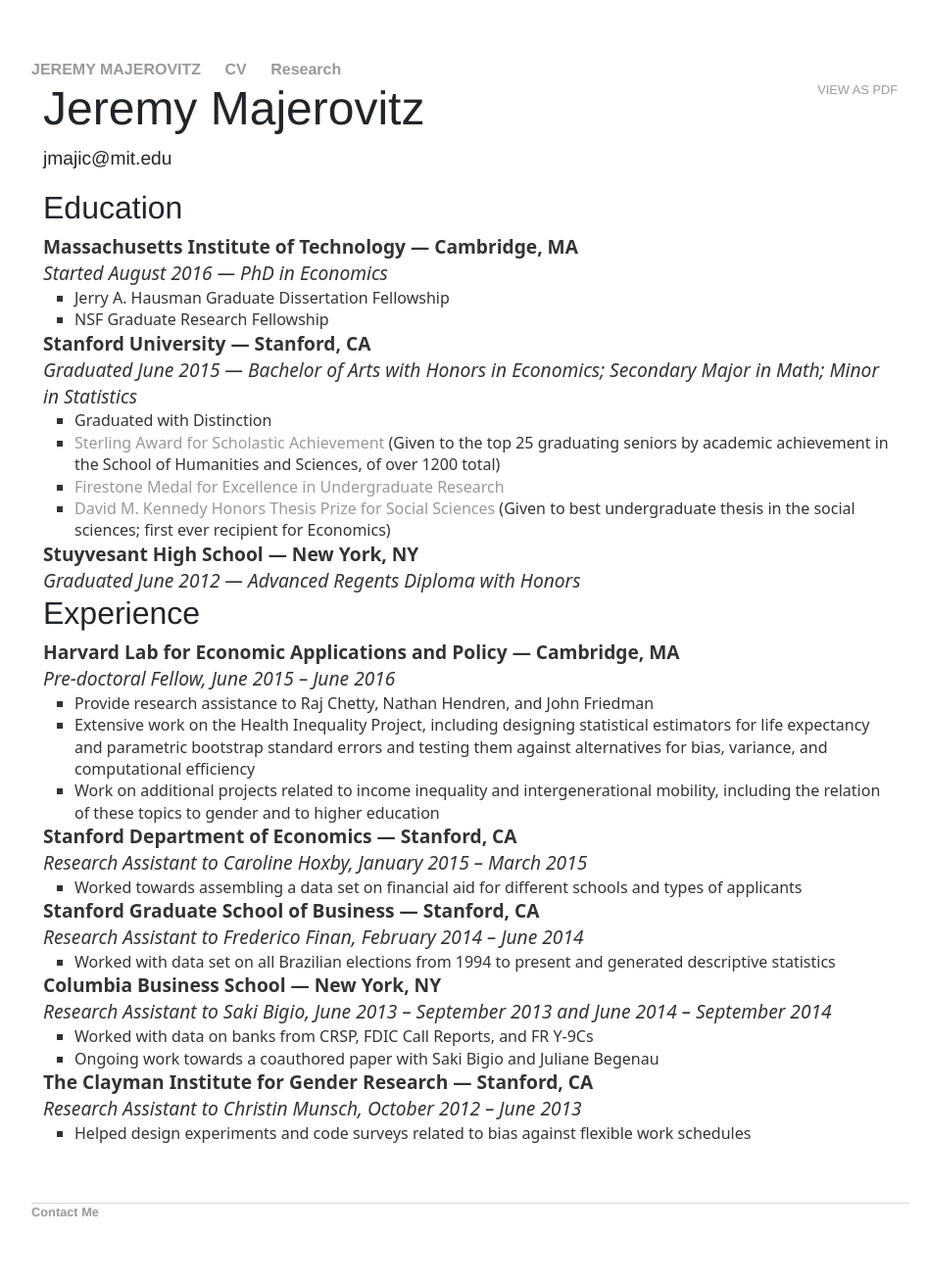
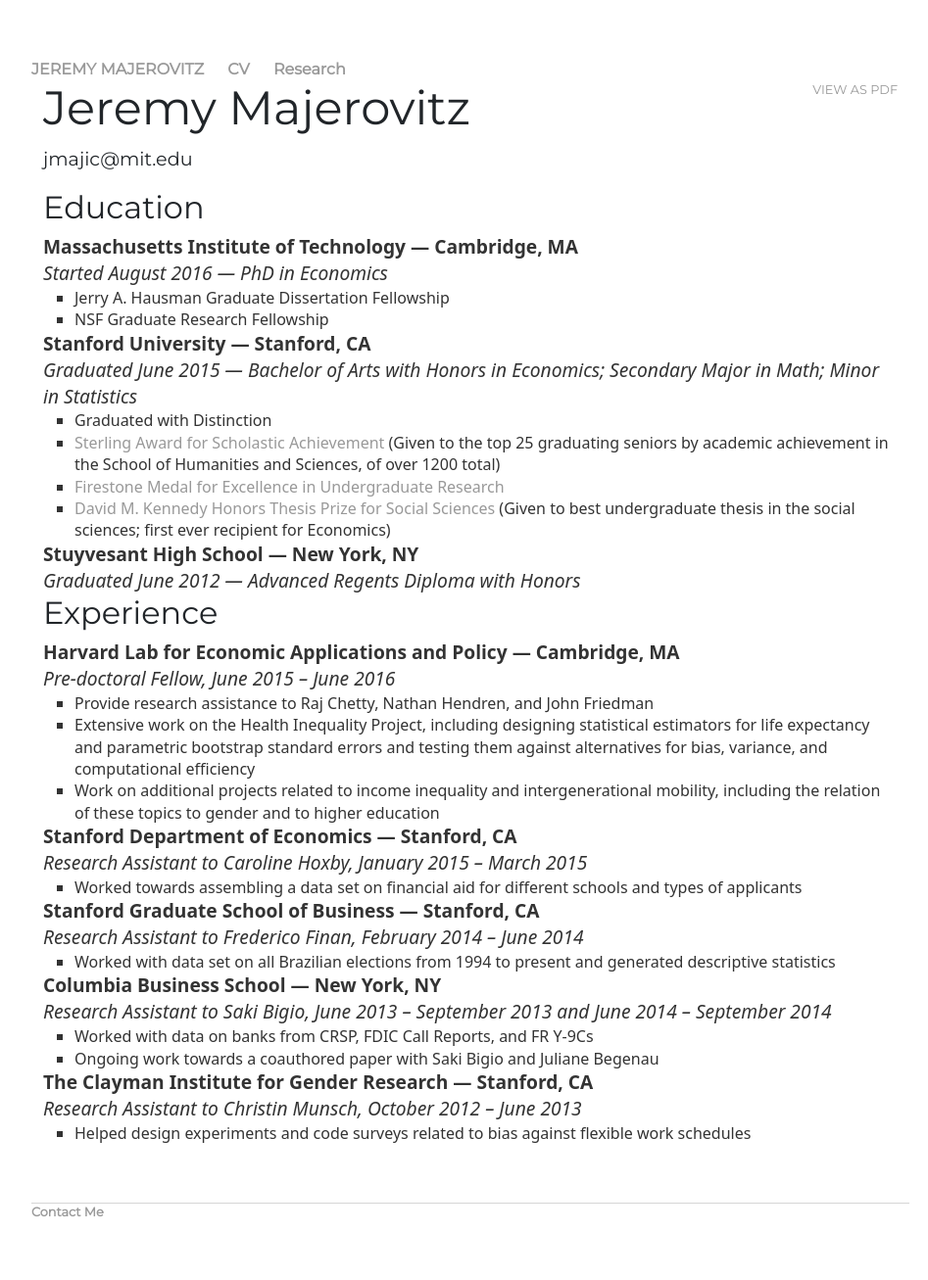
Before and after one commit to jmajic/jmajic.github.io, a Jekyll site: the page built from cv/index.html, in a window 1280 px wide. Shown: the whole page at 98% size, without its empty margins (160-1107 px from the left). Built offline with Jekyll 4.4.1, drawn with Linux system fonts in a browser that asks for light colours.

Commit message:
Update main.css

```diff
--- a/css/main.css
+++ b/css/main.css
@@ -1,3 +1,6 @@
+@import url(http://fonts.googleapis.com/css?family=Merriweather:300,300italic,400,400italic,700,700italic);
+@import url(http://fonts.googleapis.com/css?family=Montserrat);
+
 body { margin: 60px auto; width: 70%; }
 
 a { text-decoration: none; color: #999; }
@@ -7,13 +10,13 @@
 p { margin-bottom: 0; }
 ul { margin: 0; list-style-type: square; }
 
-h1, h2, h3, h4 { font-family: 'Helvetica', 'Arial', 'Sans-Serif'; }
+h1, h2, h3, h4 { font-family: 'Montserrat', 'Arial', 'Sans-Serif'; }
 h1 { font-size: 3em;  }
 h2 { font-size: 2.7em; }
 h3 { font-size: 2.3em; }
 h4 { font-size: 1.9em; }
 
-nav ul, footer ul { font-size: 1em; font-family: 'Helvetica', 'Arial', 'Sans-Serif'; padding: 0px; list-style: none; font-weight: bold; }
+nav ul, footer ul { font-size: 1em; font-family: 'Montserrat', 'Arial', 'Sans-Serif'; padding: 0px; list-style: none; font-weight: bold; }
 nav ul li, footer ul li { display: inline; margin-right: 20px; }
 
 footer { border-top: 1px solid #d5d5d5; font-size: .8em; margin-top:10px;}
@@ -26,7 +29,7 @@
 .cv { margin: 0px 0px 60px; }
 .cv h1 { font-size: 3em; }
 .cv h2 { font-size: 2em; }
-.cv address, .cv .download, .cv .CV_PDF { font-family: 'Helvetica', 'Arial', 'Sans-Serif'; }
+.cv address, .cv .download, .cv .CV_PDF { font-family: 'Montserrat', 'Arial', 'Sans-Serif'; }
 .cv address, .cv p { font-size: 1.2em; }
 .cv ul { font-size: 1em; }
 .cv .download, .cv .CV_PDF { float: right; font-size: .8em; text-transform: uppercase; }
```
